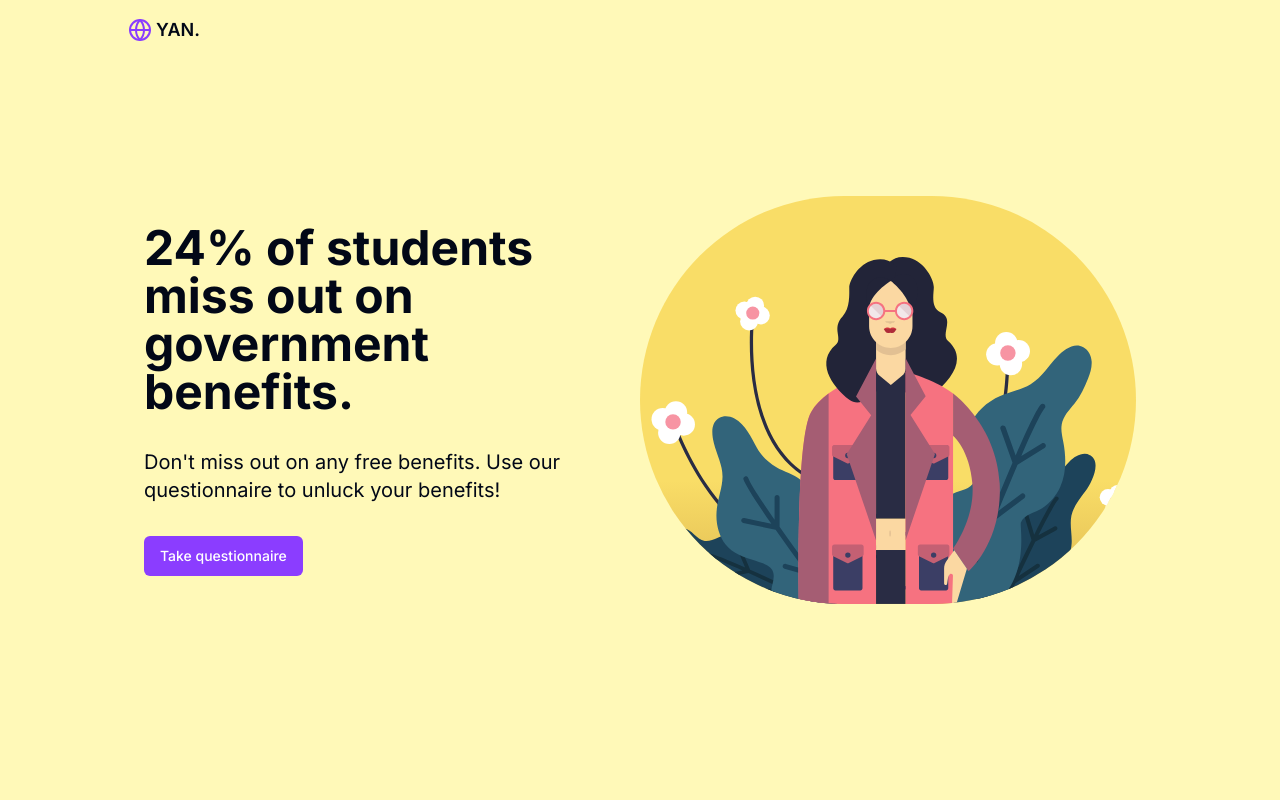
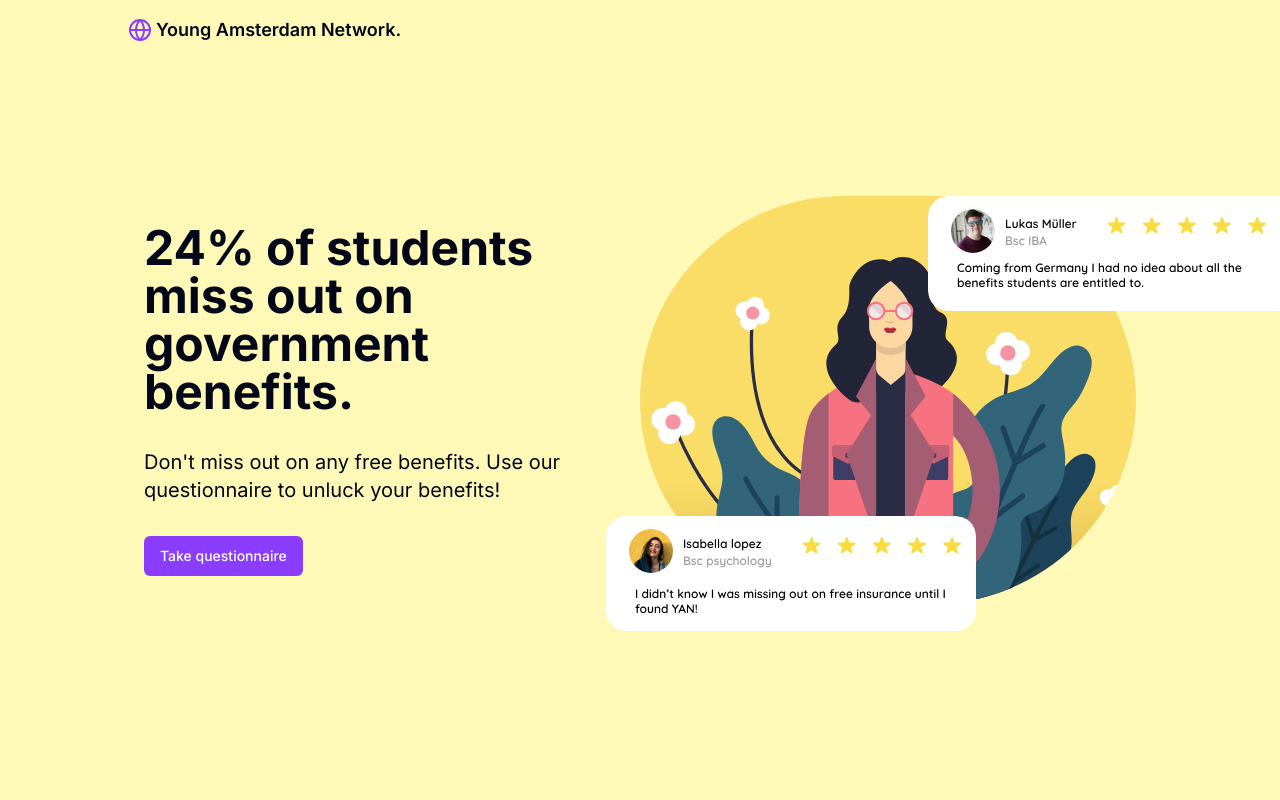
Before and after one commit to Kilanvl1/FE-Studently, a Next.js app: page / in a window 1280 px wide. Shown: the top 800 px of the page. Built offline with nearby package versions, Linux system fonts and the light colour scheme.

Commit message:
Fixing zoom

```diff
--- a/app/_components/Header.tsx
+++ b/app/_components/Header.tsx
@@ -4,7 +4,7 @@ export const Header = () => {
     <header className="p-4 fixed bg-myYellow-base w-full">
       <nav className="flex max-w-screen-lg gap-x-1 mx-auto items-center">
         <Globe className="text-myPurple-base" />
-        <h1 className="font-semibold text-lg">YAN.</h1>
+        <h1 className="font-semibold text-lg">Young Amsterdam Network.</h1>
       </nav>
     </header>
   );
--- a/app/_components/LandingPage.tsx
+++ b/app/_components/LandingPage.tsx
@@ -1,5 +1,7 @@
 import { Button } from "@/components/ui/button";
 import graphic from "../../public/Nerd Girl.svg";
+import lucas from "../../public/Lucas_review.svg";
+import isabella from "../../public/Isabella_review.svg";
 import Image from "next/image";
 export const LandingPage = ({
   formRef,
@@ -28,8 +30,14 @@ export const LandingPage = ({
           Take questionnaire
         </Button>
       </div>
-      <div className="hidden lg:block flex-1">
+      <div className="hidden lg:block flex-1 relative">
+        <Image src={lucas} alt="Nerd" className="absolute left-72" />
         <Image src={graphic} alt="Nerd" className="rounded-full" />
+        <Image
+          src={isabella}
+          alt="Nerd"
+          className="absolute right-40 top-[20rem]"
+        />
       </div>
     </div>
   );
--- a/app/layout.tsx
+++ b/app/layout.tsx
@@ -3,7 +3,7 @@ import { Inter } from "next/font/google";
 import "./globals.css";
 import { cn } from "../utils/utils";
 import { Header } from "./_components/Header";
-import { Container } from "./_components/Container";
+import Head from "next/head";
 
 const inter = Inter({ subsets: ["latin"] });
 
@@ -19,6 +19,12 @@ export default function RootLayout({
 }>) {
   return (
     <html lang="en">
+      <Head>
+        <meta
+          name="viewport"
+          content="width=device-width, initial-scale=1, maximum-scale=1"
+        />
+      </Head>
       <body className={cn(inter.className, "bg-myYellow-base")}>
         <Header />
         {children}
```
Also changed, not shown: public/Isabella_review.svg (added), public/Lucas_review.svg (added).
